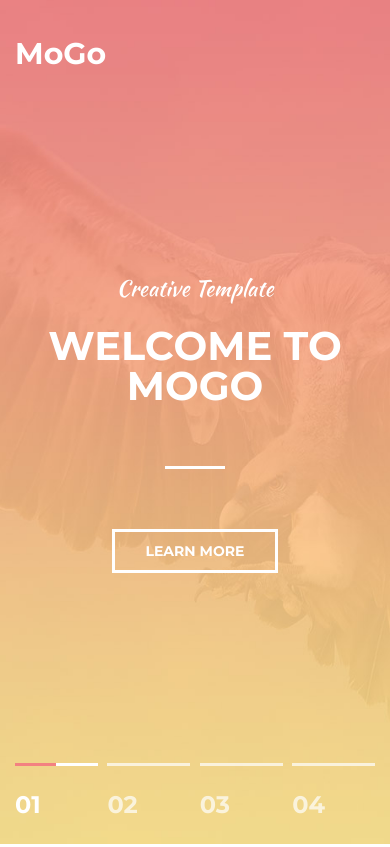
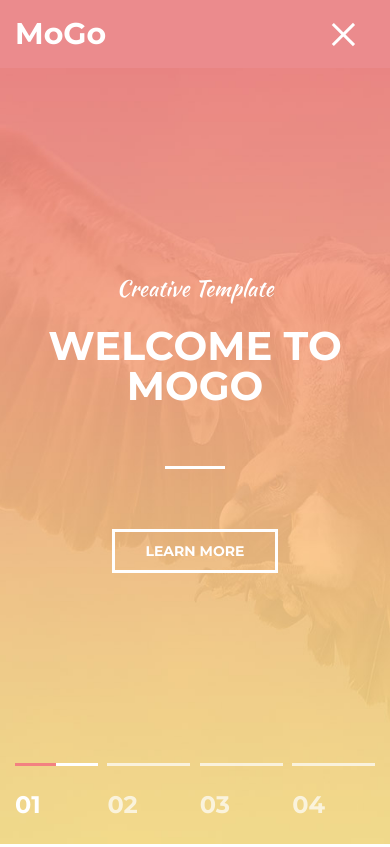
Before and after one commit to AleksPika/mogo, a plain HTML site: page index.html in a window 390 px wide. Shown: the top 847 px of the page. Drawn offline with Linux system fonts and the light colour scheme; files whose address does not match are found by name.

Commit message:
add burger-menu

```diff
--- a/css/style.css
+++ b/css/style.css
@@ -219,6 +219,18 @@ hr{
     right: 0;
     z-index: 100;
 }
+.header.fixed{
+    background-color: #eb8b8d;
+    position: fixed;
+    top: 0;
+    left: 0;
+    right: 0;
+    transform: translate3d(0, 0, 0);
+    box-shadow: 0 3px 10px rgba(0, 0, 0, .2);
+}
+.header.active{
+    background-color: #eb8b8d;
+}
 .header__inner{
     display: flex;
     justify-content: space-between;
@@ -264,6 +276,61 @@ hr{
 }
 .nav__link:hover:after{
     opacity: 1;
+}
+.nav-toggle{
+    position: absolute;
+    display: none;
+    padding: 10px 0;
+    top: 24px;
+    right: 24px;
+    font-size: 0;
+    color: transparent;
+    background: none;
+    cursor: pointer;
+    border: 0;
+    z-index: 1;
+    width: 30px;
+}
+.nav-toggle__item{
+    display: block;
+    width: 100%;
+    height: 3px;
+    background-color: #fff;
+    position: absolute;
+    top: 0;
+    right: 0;
+    bottom: 0;
+    left: 0;
+    margin: auto;
+    transition: background .2s linear;
+}
+.nav-toggle.active .nav-toggle__item{
+    background: none;
+}
+.nav-toggle.active .nav-toggle__item:before{
+    transform-origin: left top;
+    transform: rotate(45deg) translateX(-3px);
+}
+.nav-toggle.active .nav-toggle__item:after{
+    transform-origin: left bottom;
+    transform: rotate(-45deg) translateX(-3px);
+}
+.nav-toggle__item:before,
+.nav-toggle__item:after{
+    content: "";
+    width: 100%;
+    height: 3px;
+    position: absolute;
+    background-color: #fff;
+    left: 0;
+    z-index: 1;
+    transition: transform .2 linear;
+}
+.nav-toggle__item:before{
+    top: -8px;
+}
+.nav-toggle__item:after{
+    bottom: -8px;
 }
 
 /*intro*/
@@ -1221,8 +1288,24 @@ hr{
 }
 
 @media (max-width: 770px){
+    .header{
+        padding: 10px 0;
+    }
     .nav{
         display: none;
+        width: 100%;
+        position: absolute;
+        top: 100%;
+        left: 0;
+        background-color: #eb8b8d;
+    }
+    .nav__link{
+        display: block;
+        margin: 0;
+        padding: 8px 20px;
+    }
+    .nav-toggle{
+        display: block;
     }
     .intro{
         min-height: 650px;
--- a/index.html
+++ b/index.html
@@ -10,7 +10,7 @@
 </head>
 
 <body>
-    <header class="header">
+    <header class="header active">
         <div class="container">
             <div class="header__inner">
                 <div class="header__logo">MoGo</div>
@@ -23,6 +23,9 @@
                     <a class="nav__link" href=""><i class="fas fa-shopping-cart"></i></a>
                     <a class="nav__link" href=""><i class="fas fa-search"></i></a>
                 </nav>
+                <button class="nav-toggle active" type="button">
+                    <span class="nav-toggle__item">Menu</span>
+                </button>
             </div>
         </div>
     </header>
```
